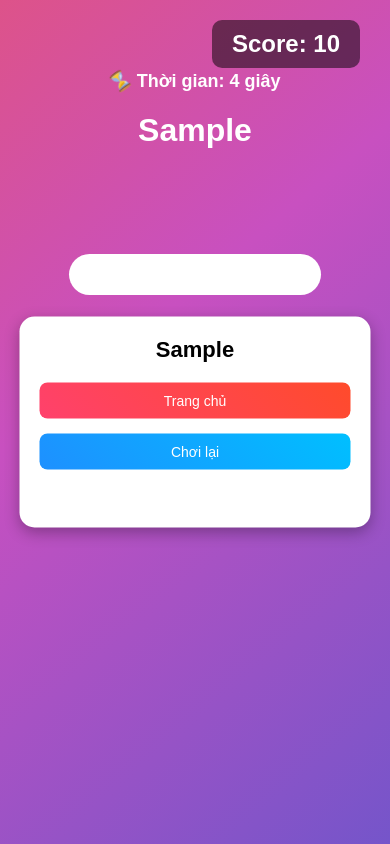
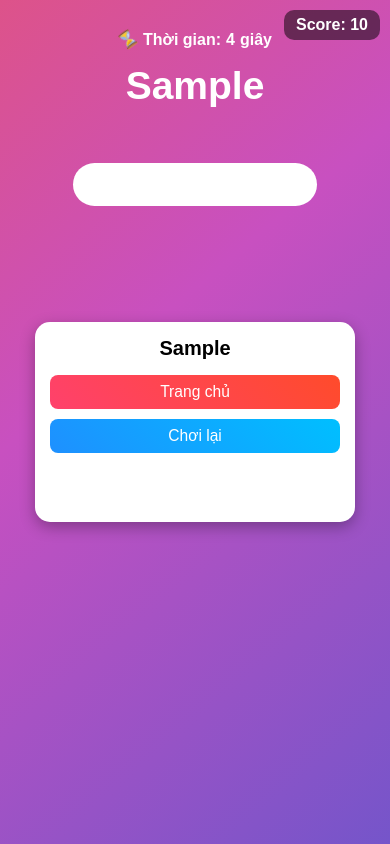
Before and after one commit to HuyQuocNewBie/AI, a Flask app: template templates/choinoitu.html in a window 390 px wide. Run offline with Flask 3, Linux system fonts and the light colour scheme; the template is opened without the code that fills it: most values are stand-ins (such as "Sample title", 1, 10 or a date in 2020).

Commit message:
refactor responsive styles and enhance UI elements for better mobile experience

```diff
--- a/static/style.css
+++ b/static/style.css
@@ -200,70 +200,7 @@
     opacity: 0.8;
     transform: scale(1.05); /* Tạo hiệu ứng phóng to nhẹ khi hover */
 }
-/* Đáp ứng trên thiết bị nhỏ hơn 768px (điện thoại) */
-@media (max-width: 768px) {
-    body {
-        padding: 20px;
-        justify-content: flex-start; /* Đẩy nội dung lên trên */
-    }
 
-    .header img {
-        width: 80%; /* Giảm kích thước ảnh */
-    }
-
-    .game-box {
-        width: 90%;
-        margin-top: -200px;
-    }
-
-    .word-display {
-        font-size: 40px; /* Giảm kích thước chữ để vừa màn hình */
-    }
-
-    .input-box {
-        font-size: 20px;
-        padding: 10px;
-        width: 80%; /* Giảm chiều rộng input để vừa với màn hình */
-    }
-
-    .toast {
-        width: 90%; /* Đảm bảo hộp thông báo không quá to */
-        padding: 20px;
-    }
-
-    .toast-content h2 {
-        font-size: 22px;
-    }
-
-    .btn {
-        font-size: 16px;
-        padding: 10px 20px;
-    }
-
-    .toast-buttons {
-        flex-direction: column; /* Xếp nút dọc trên màn nhỏ */
-    }
-}
-
-/* Đáp ứng trên màn hình nhỏ hơn 480px (điện thoại cỡ nhỏ) */
-@media (max-width: 480px) {
-    .header h1 {
-        font-size: 24px; /* Giảm kích thước tiêu đề */
-    }
-
-    .word-display {
-        font-size: 32px;
-    }
-
-    .input-box {
-        font-size: 18px;
-        width: 100%;
-    }
-
-    .timer {
-        font-size: 18px;
-    }
-}
 /* 🔥 Custom Alert Box */
 .custom-alert {
     position: fixed;
@@ -333,41 +270,6 @@
     transform: scale(1.05);
 }
 
-/* 🌍 Responsive Laptop & Điện thoại */
-/* Màn laptop nhỏ hơn 1024px */
-@media (max-width: 1024px) {
-    .custom-alert {
-        width: 40%;
-        height: 35%;
-    }
-    .custom-alert h2 {
-        font-size: 22px;
-    }
-    .btn {
-        font-size: 16px;
-    }
-}
-
-/* Màn điện thoại */
-@media (max-width: 768px) {
-    .custom-alert {
-        width: 80%;
-        height: auto;
-        padding: 25px;
-    }
-    .custom-alert h2 {
-        font-size: 20px;
-    }
-    .btn {
-        font-size: 14px;
-        padding: 10px;
-    }
-    .alert-buttons {
-        flex-direction: column;
-        gap: 5px;
-    }
-}
-
 /* 🔥 Hiển thị điểm số góc trên phải */
 .score {
     position: absolute;
@@ -380,3 +282,202 @@
     padding: 10px 20px;
     border-radius: 10px;
 }
+
+/* Responsive cho các thiết bị */
+/* Desktop (PC) */
+@media screen and (min-width: 1024px) {
+    .header h1 {
+        font-size: 40px;
+    }
+
+    .header img {
+        width: 400px;
+    }
+
+    .game-box {
+        width: 450px;
+        margin-top: -200px;
+    }
+
+    .word-display {
+        font-size: 72px;
+    }
+
+    .input-box {
+        width: 80%;
+        font-size: 30px;
+    }
+}
+
+/* Laptop */
+@media screen and (min-width: 768px) and (max-width: 1023px) {
+    .header h1 {
+        font-size: 36px;
+    }
+
+    .header img {
+        width: 350px;
+    }
+
+    .game-box {
+        width: 400px;
+        margin-top: -250px;
+    }
+
+    .word-display {
+        font-size: 65px;
+    }
+
+    .input-box {
+        width: 90%;
+        font-size: 28px;
+    }
+}
+
+/* Tablet */
+@media screen and (min-width: 481px) and (max-width: 767px) {
+    .header h1 {
+        font-size: 32px;
+    }
+
+    .header img {
+        width: 300px;
+    }
+
+    .game-box {
+        width: 350px;
+        margin-top: -300px;
+    }
+
+    .word-display {
+        font-size: 55px;
+    }
+
+    .input-box {
+        width: 95%;
+        font-size: 25px;
+    }
+
+    .toast {
+        width: 90%;
+        height: 30%;
+    }
+
+    .custom-alert {
+        width: 80%;
+        height: 35%;
+    }
+}
+
+/* Mobile */
+@media screen and (max-width: 480px) {
+    body {
+        min-height: 100vh;
+        overflow-x: hidden;
+    }
+
+    .header {
+        padding: 10px;
+    }
+
+    .header h1 {
+        font-size: clamp(20px, 5vw, 28px);
+        margin-bottom: 5px;
+    }
+
+    .header img {
+        width: clamp(200px, 60vw, 250px);
+        margin-bottom: 15px;
+    }
+
+    .game-box {
+        width: 90%;
+        max-width: 300px;
+        margin-top: -200px;
+        padding: 15px;
+    }
+
+    .word-display {
+        font-size: clamp(35px, 10vw, 45px);
+        margin: 15px 0;
+    }
+
+    .input-box {
+        width: 90%;
+        font-size: clamp(18px, 5vw, 22px);
+        margin-top: 40px;
+        padding: 10px;
+    }
+
+    .timer {
+        font-size: clamp(16px, 4vw, 20px);
+        margin-top: 10px;
+    }
+
+    .toast {
+        width: 90%;
+        max-width: 320px;
+        height: auto;
+        min-height: 200px;
+        padding: 15px;
+    }
+
+    .toast-content h2 {
+        font-size: clamp(20px, 5vw, 24px);
+        margin-bottom: 15px;
+    }
+
+    .custom-alert {
+        width: 90%;
+        max-width: 320px;
+        height: auto;
+        min-height: 200px;
+        padding: 15px;
+    }
+
+    .custom-alert h2 {
+        font-size: clamp(18px, 4vw, 20px);
+    }
+
+    .btn {
+        padding: 8px 16px;
+        font-size: clamp(14px, 4vw, 16px);
+        min-width: 100px;
+    }
+
+    .score {
+        font-size: clamp(16px, 4vw, 20px);
+        padding: 6px 12px;
+        top: 10px;
+        right: 10px;
+    }
+
+    .game-container {
+        padding-top: 20px;
+    }
+
+    .toast-buttons, .alert-buttons {
+        flex-direction: column;
+        gap: 10px;
+        width: 100%;
+    }
+
+    .btn {
+        width: 100%;
+    }
+}
+
+/* Small Mobile */
+@media screen and (max-width: 320px) {
+    .game-box {
+        margin-top: -150px;
+    }
+
+    .input-box {
+        margin-top: 30px;
+    }
+
+    .toast, .custom-alert {
+        min-height: 180px;
+    }
+}
```
